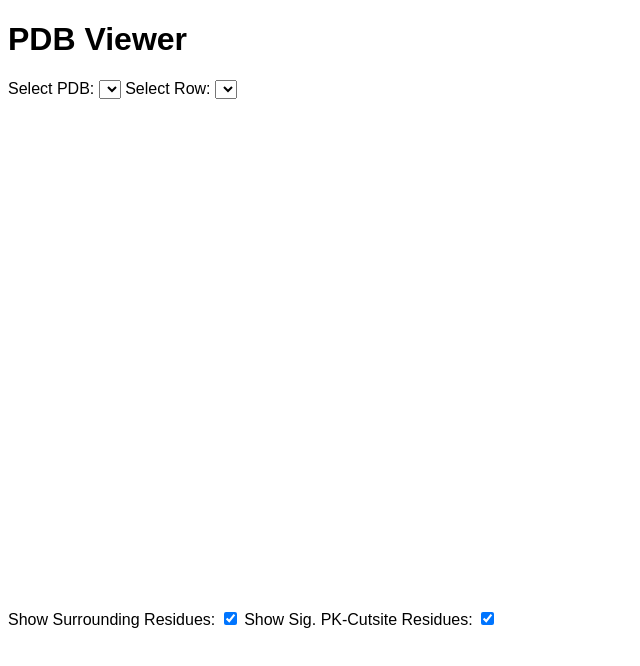
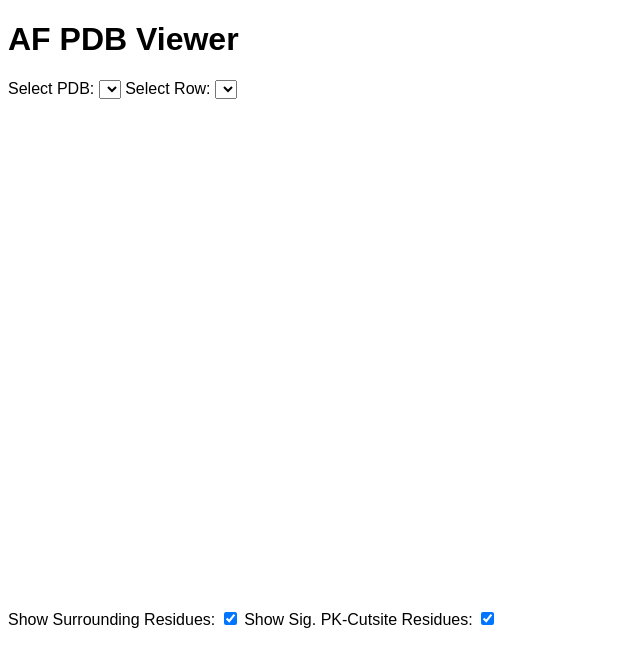
Before and after one commit to SparkyDaBear/viz_AF_entanglements, a plain HTML site: page index.html in a window 1280 px wide. Shown: the whole page, without its empty margins (0-640 px from the left). Drawn offline with Linux system fonts and the light colour scheme; some packages are replaced by stand-ins of ours; a script that the page names is missing.

Commit message:
updated index file to change name of screen

```diff
--- a/index.html
+++ b/index.html
@@ -12,7 +12,7 @@
     </style>
 </head>
 <body>
-    <h1>PDB Viewer</h1>
+    <h1>AF PDB Viewer</h1>
     <label for="pdbSelect">Select PDB:</label>
     <select id="pdbSelect"></select>
     <label for="rowSelect">Select Row:</label>
```
